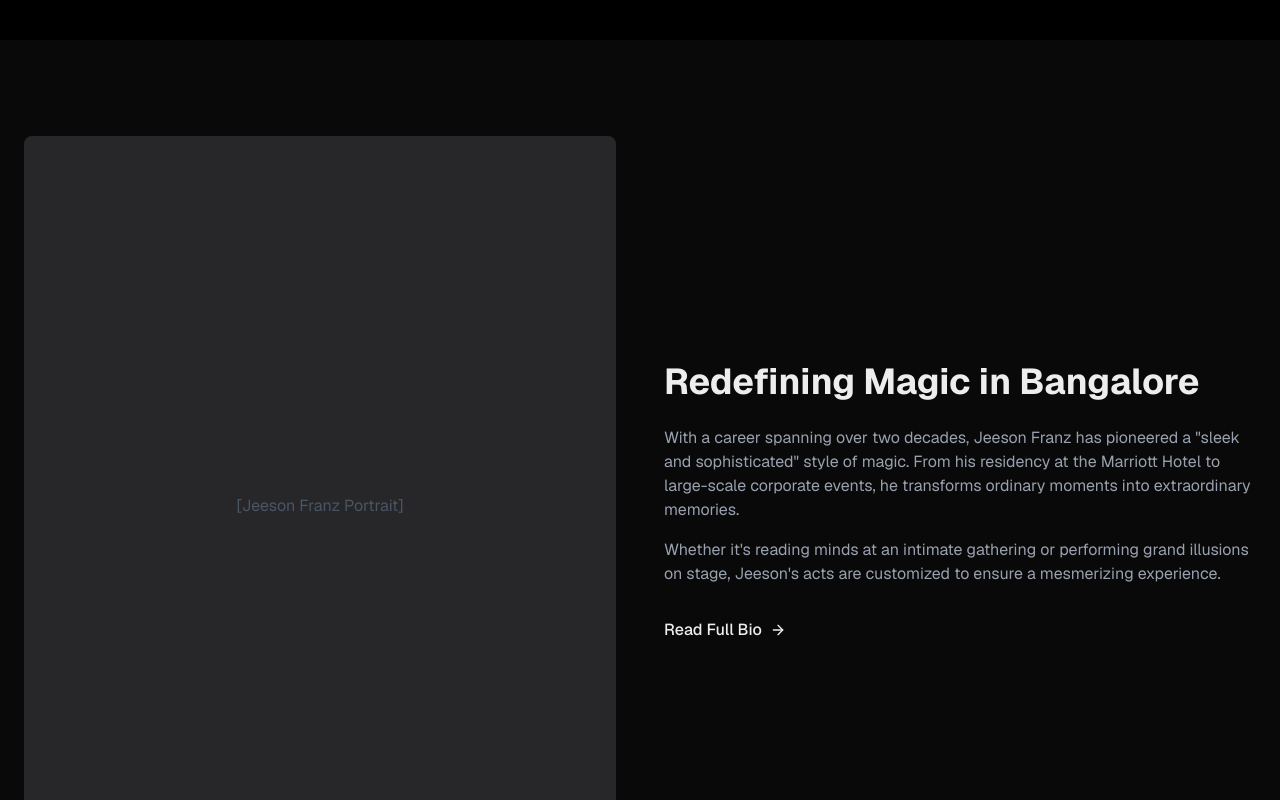
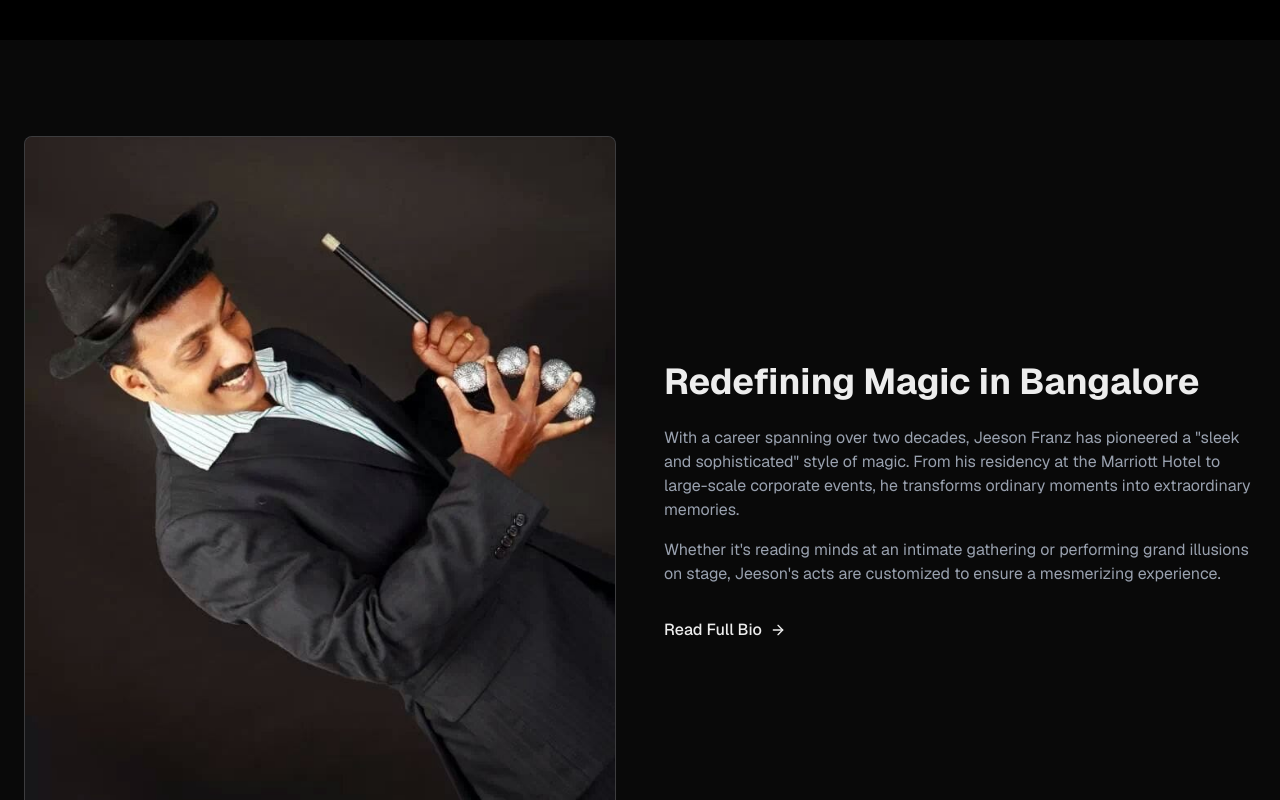
Before and after one commit to jeejopallayi/jeeson, a Next.js app: page / in a window 1280 px wide. Shown: the part 760-1560 px from the top of the page. Built offline with nearby package versions, Linux system fonts and the light colour scheme.

Commit message:
Add performance images and update About page

```diff
--- a/src/app/about/page.tsx
+++ b/src/app/about/page.tsx
@@ -1,4 +1,5 @@
 import { Metadata } from "next";
+import Image from "next/image";
 import { Section } from "@/components/ui/section";
 
 export const metadata: Metadata = {
@@ -44,8 +45,14 @@ export default function AboutPage() {
           </div>
 
           <div className="space-y-8">
-             <div className="aspect-[3/4] bg-zinc-800 rounded-lg flex items-center justify-center text-gray-500">
-                [Jeeson Performing Live]
+             <div className="aspect-[3/4] relative bg-zinc-800 rounded-lg overflow-hidden border border-white/10">
+                <Image
+                  src="/images/jeeson-performing.jpg"
+                  alt="Jeeson Franz performing live"
+                  fill
+                  className="object-cover"
+                  sizes="(max-width: 768px) 100vw, 50vw"
+                />
              </div>
 
              <div className="bg-secondary/50 p-6 rounded-lg border border-white/5">
--- a/src/app/page.tsx
+++ b/src/app/page.tsx
@@ -2,6 +2,7 @@
 
 import { motion } from "framer-motion";
 import Link from "next/link";
+import Image from "next/image";
 import { ArrowRight, Sparkles, Brain, PartyPopper } from "lucide-react";
 import { Button } from "@/components/ui/button";
 import { Section } from "@/components/ui/section";
@@ -52,11 +53,14 @@ export default function Home() {
             viewport={{ once: true }}
             transition={{ duration: 0.6 }}
           >
-            <div className="aspect-[4/5] bg-zinc-800 rounded-lg overflow-hidden relative">
-              {/* Placeholder for Jeeson's Photo */}
-              <div className="absolute inset-0 flex items-center justify-center text-gray-600">
-                [Jeeson Franz Portrait]
-              </div>
+            <div className="aspect-[4/5] bg-zinc-800 rounded-lg overflow-hidden relative border border-white/10">
+              <Image
+                src="/images/jeeson-bio.jpg"
+                alt="Jeeson Franz"
+                fill
+                className="object-cover"
+                sizes="(max-width: 768px) 100vw, 50vw"
+              />
             </div>
           </motion.div>
 
```
Also changed, not shown: public/images/jeeson-bio.jpg (added), public/images/jeeson-performing.jpg (added).
